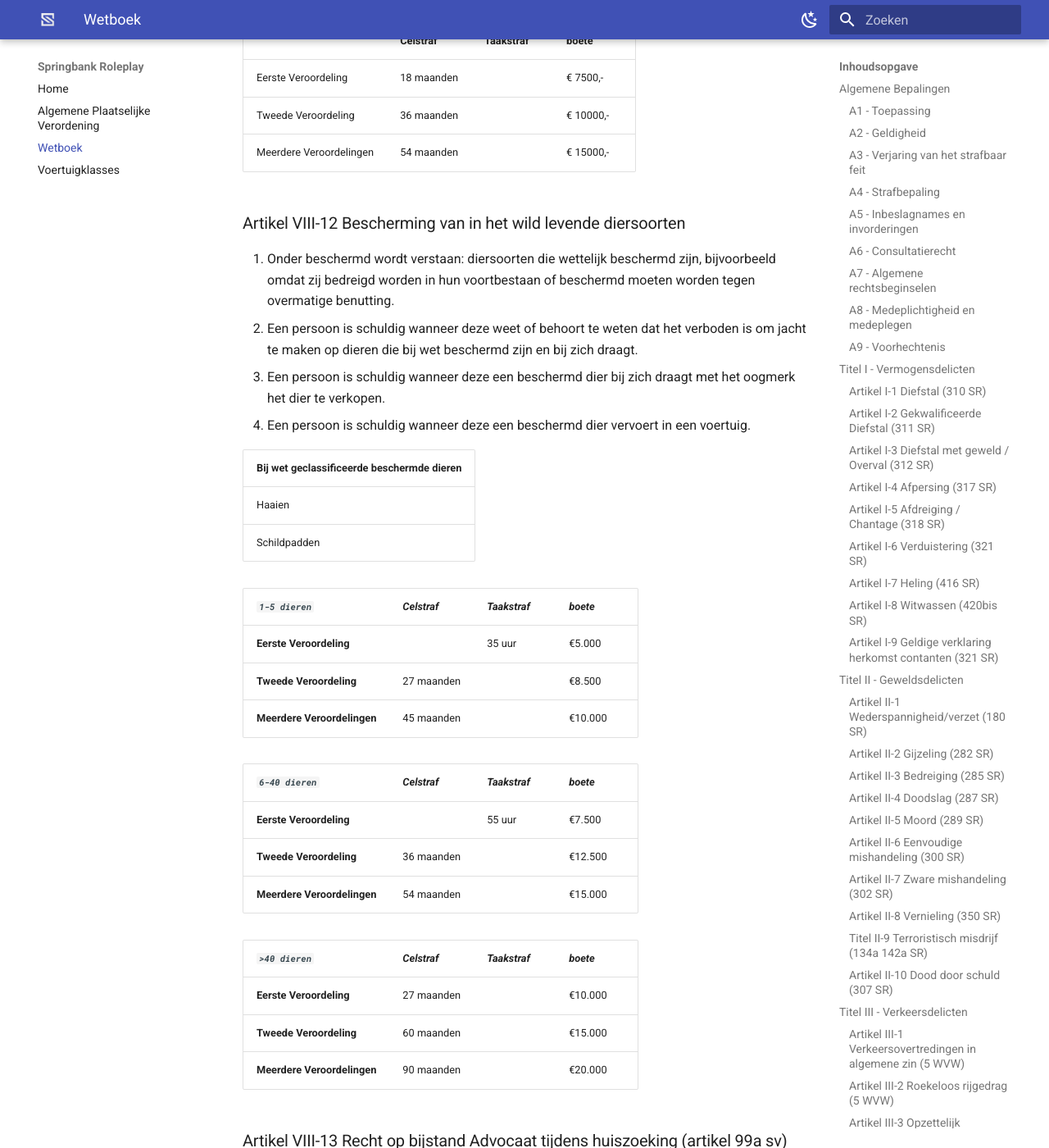
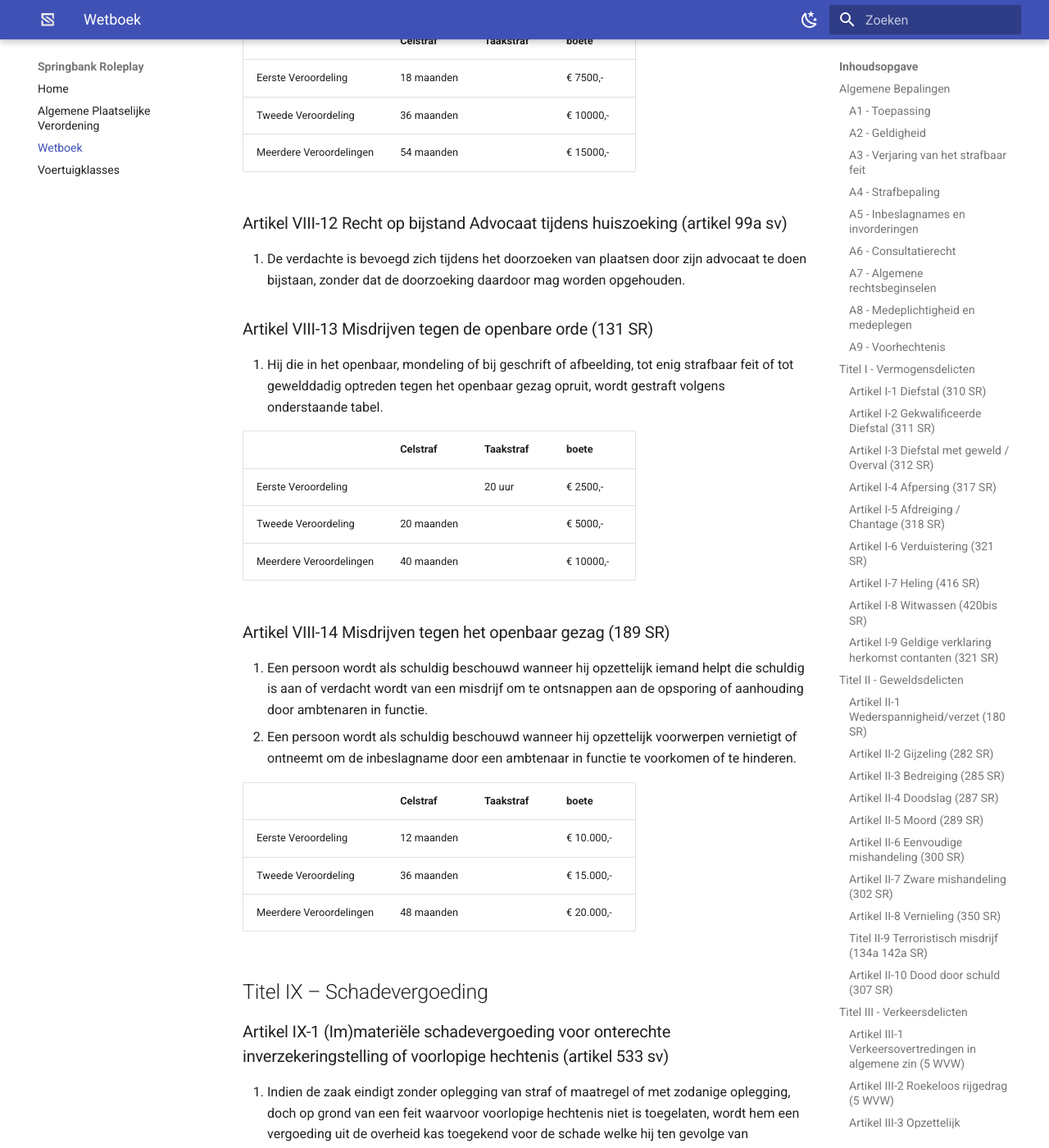
Before and after one commit to kevinpannenborg/wet-en-regelgeving, an MkDocs documentation site: the page built from docs/wetboek.md, in a window 1280 px wide and 1400 px high, scrolled down 37795 px. Shown: the whole window at 82% size. Built offline with MkDocs 1.6.1 and Material for MkDocs 9.7.7, drawn with Linux system fonts in a browser that asks for light colours; comment, search, counter and statistics services are not loaded; some of the changed text lies outside the part shown.

Commit message:
Update wetboek.md

```diff
--- a/docs/wetboek.md
+++ b/docs/wetboek.md
@@ -466,11 +466,11 @@ Een terroristisch misdrijf/daad houdt in dat er sprake is van de intentie om de
 4. Straftabel snelheidsovertredingen:
 | *Te snel* | *Celstraf*  | *Taakstraf*  | *boete*  |
 |---|---|---|---|
-|  **0-50km/h** |   |  | € 1000,-  |
-| **51-100km/h**  |   | | € 2000,-  |
-| **101-150km/h**  |   | | € 3000,-  |
-| **151/200km/h**  |   | | € 4000,-  |
-| **vanaf 200km/h**  |   | 20 uur | € 5000,-  |
+| **0-50km/h** | |  | € 1000,- |
+| **51-100km/h** | | | € 2000,- |
+| **101-150km/h** | | | € 3000,- |
+| **151/200km/h** | | | € 4000,- |
+| **vanaf 200km/h** | | 20 uur | € 5000,- |
 5. Bij een snelheidsovertreding waar de gemeten snelheid sneller is dan 200km/h kan de dienstdoende ambtenaar besluiten om het betreffende of meer rijbewijzen in te vorderen.
 
 ### Artikel III-12 Voertuigeisen
@@ -969,41 +969,11 @@ Een terroristisch misdrijf/daad houdt in dat er sprake is van de intentie om de
 | Tweede Veroordeling  | 36 maanden | | € 10000,-  |
 | Meerdere Veroordelingen  | 54 maanden |  | € 15000,-  |
 
-### Artikel VIII-12 Bescherming van in het wild levende diersoorten
-
-1. Onder beschermd wordt verstaan: diersoorten die wettelijk beschermd zijn, bijvoorbeeld omdat zij bedreigd worden in hun voortbestaan of beschermd moeten worden tegen overmatige benutting.
-2. Een persoon is schuldig wanneer deze weet of behoort te weten dat het verboden is om jacht te maken op dieren die bij wet beschermd zijn en bij zich draagt.
-3. Een persoon is schuldig wanneer deze een beschermd dier bij zich draagt met het oogmerk het dier te verkopen.
-4. Een persoon is schuldig wanneer deze een beschermd dier vervoert in een voertuig.
-
-| Bij wet geclassificeerde beschermde dieren |
-|---|
-| Haaien |
-| Schildpadden |
-
-|***`1-5 dieren`***   | *Celstraf*  | *Taakstraf*  | *boete*  |
-|---|---|---|---|
-|  **Eerste Veroordeling** |   |  35 uur  | €5.000 |
-| **Tweede Veroordeling**  | 27 maanden |  | €8.500 |
-| **Meerdere Veroordelingen**  | 45 maanden |   | €10.000 |
-
-|***`6-40 dieren`***   | *Celstraf*  | *Taakstraf*  | *boete*  |
-|---|---|---|---|
-|  **Eerste Veroordeling** |  | 55 uur  | €7.500 |
-| **Tweede Veroordeling**  | 36 maanden |  | €12.500 |
-| **Meerdere Veroordelingen**  | 54 maanden |   | €15.000 |
-
-|***`>40 dieren`***   | *Celstraf*  | *Taakstraf*  | *boete*  |
-|---|---|---|---|
-|  **Eerste Veroordeling** | 27 maanden |   | €10.000 |
-| **Tweede Veroordeling**  | 60 maanden |  | €15.000 |
-| **Meerdere Veroordelingen**  | 90 maanden |   | €20.000 |
-
-### Artikel VIII-13 Recht op bijstand Advocaat tijdens huiszoeking (artikel 99a sv)
+### Artikel VIII-12 Recht op bijstand Advocaat tijdens huiszoeking (artikel 99a sv)
 
 1. De verdachte is bevoegd zich tijdens het doorzoeken van plaatsen door zijn advocaat te doen bijstaan, zonder dat de doorzoeking daardoor mag worden opgehouden.
 
-### Artikel VIII-17 Misdrijven tegen de openbare orde (131 SR)
+### Artikel VIII-13 Misdrijven tegen de openbare orde (131 SR)
 
 1. Hij die in het openbaar, mondeling of bij geschrift of afbeelding, tot enig strafbaar feit of tot gewelddadig optreden tegen het openbaar gezag opruit, wordt gestraft volgens onderstaande tabel.
 
@@ -1013,7 +983,7 @@ Een terroristisch misdrijf/daad houdt in dat er sprake is van de intentie om de
 | Tweede Veroordeling  | 20 maanden |  | € 5000,-  |
 | Meerdere Veroordelingen  | 40 maanden |  | € 10000,-  |
 
-### Artikel VIII-18 Misdrijven tegen het openbaar gezag (189 SR)
+### Artikel VIII-14 Misdrijven tegen het openbaar gezag (189 SR)
 
 1. Een persoon wordt als schuldig beschouwd wanneer hij opzettelijk iemand helpt die schuldig is aan of verdacht wordt van een misdrijf om te ontsnappen aan de opsporing of aanhouding door ambtenaren in functie.
 2. Een persoon wordt als schuldig beschouwd wanneer hij opzettelijk voorwerpen vernietigt of ontneemt om de inbeslagname door een ambtenaar in functie te voorkomen of te hinderen.
```
